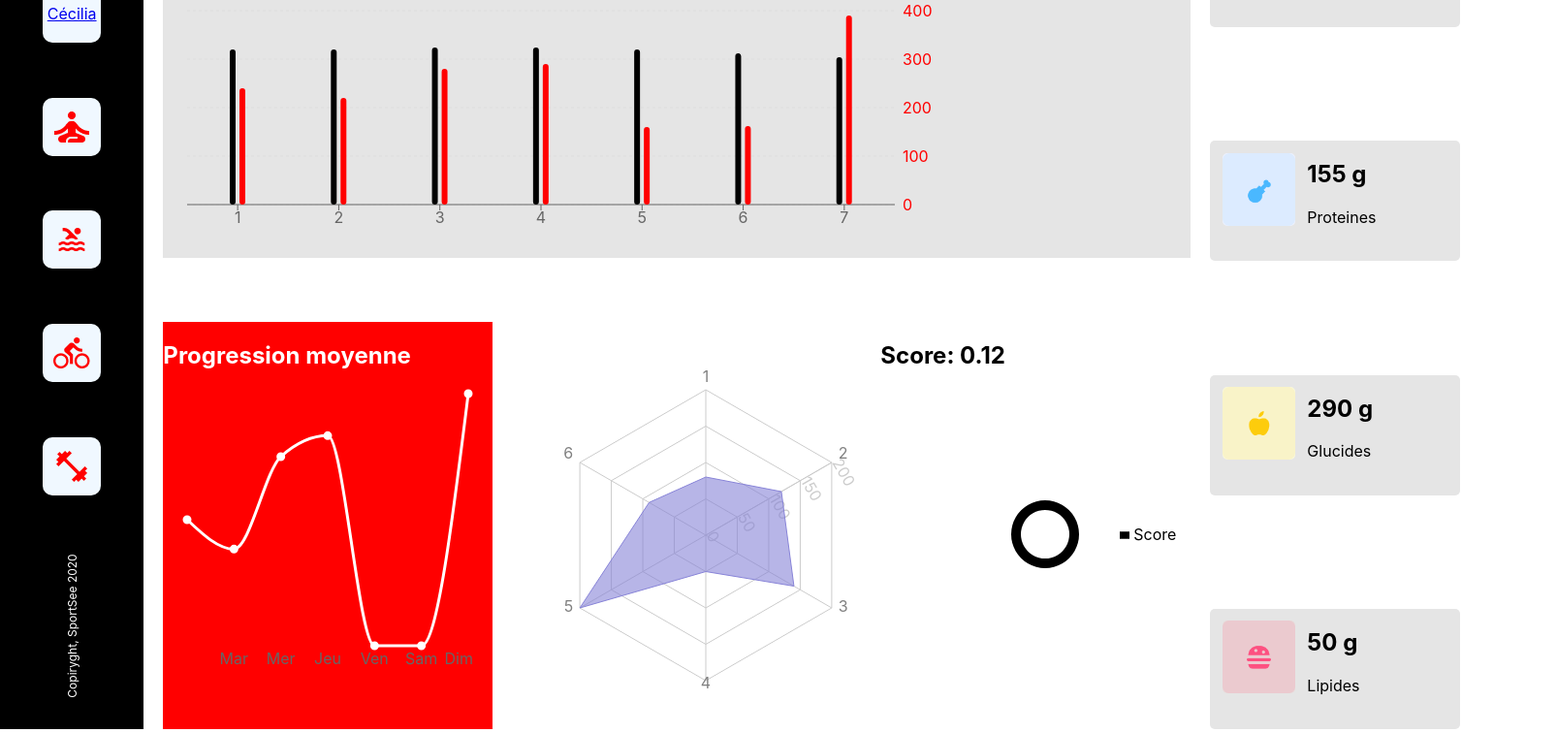
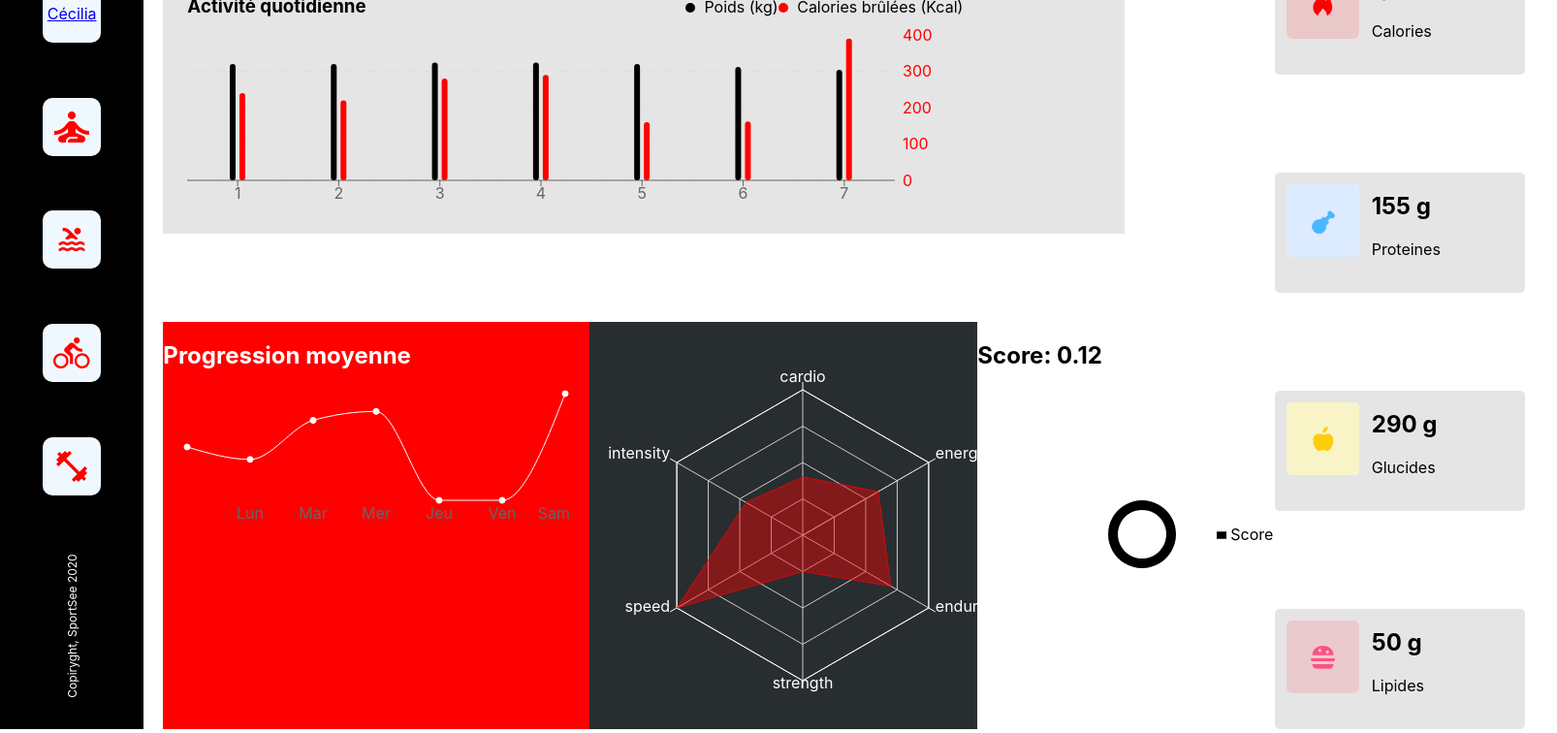
Before and after one commit to abaddon101/Project-12-SportSee, a React (Create React App) app: page /dashboard/12 in a window 1280 px wide. Shown: the part 343-1099 px from the top of the page at 97% size, 1606 px wide, since content can reach past the window. Built offline with nearby package versions, Linux system fonts and the light colour scheme.

Commit message:
mep stylisation component spider

```diff
--- a/src/components/dashboard/dashboardComponents/activities-container/Activities.tsx
+++ b/src/components/dashboard/dashboardComponents/activities-container/Activities.tsx
@@ -24,7 +24,7 @@ function formatCalories(value: number) {
 function Activities({ userActivities }: { userActivities: UserActivities }) {
   return (
     <article className="activities-container">
-      <BarChart width={800} height={300} data={userActivities.sessions}>
+      <BarChart width={800} height={250} data={userActivities.sessions}>
         <CartesianGrid
           stroke="#dddddd"
           strokeDasharray="3 3"
--- a/src/components/dashboard/dashboardComponents/activities-container/style.scss
+++ b/src/components/dashboard/dashboardComponents/activities-container/style.scss
@@ -9,6 +9,7 @@
 .activities-container {
   background-color: #e5e5e5;
   margin: 20px;
+  width: 85%;
 }
 .recharts-wrapper {
   margin: 20px;
@@ -22,7 +23,6 @@
 .legend-header {
   display: flex;
   justify-content: space-between;
-
 }
 
 .legend-icon-black {
--- a/src/components/dashboard/dashboardComponents/dashboard-Parent/style.scss
+++ b/src/components/dashboard/dashboardComponents/dashboard-Parent/style.scss
@@ -1,9 +1,8 @@
 // Parent
 .dashboard {
   display: flex;
-  width: 100%;
-
   flex-direction: row;
+  justify-content: space-between;
 }
 
 // dashboard principale
@@ -11,6 +10,7 @@
   display: flex;
   flex-direction: column;
   justify-content: space-between;
+  width: 80%;
 }
 
 .progression-container {
--- a/src/components/dashboard/dashboardComponents/nutrition-container/style.scss
+++ b/src/components/dashboard/dashboardComponents/nutrition-container/style.scss
@@ -2,7 +2,8 @@
   display: flex;
   flex-direction: column;
   justify-content: space-between;
-  margin-top: 152px;
+  margin-top: 201px;
+  width: 20%;
 }
 .nutrition-container {
   height: 124px;
--- a/src/components/dashboard/dashboardComponents/progression-container/Spider/Spider.tsx
+++ b/src/components/dashboard/dashboardComponents/progression-container/Spider/Spider.tsx
@@ -8,23 +8,42 @@ import {
   ResponsiveContainer,
 } from "recharts";
 
+import "./style.scss";
+
 interface SpiderProps {
   data: { value: number; kind: number }[];
 }
 
 const Spider: React.FC<SpiderProps> = ({ data }) => {
+  const kindLabels: { [key: number]: string } = {
+    1: "cardio",
+    2: "energy",
+    3: "endurance",
+    4: "strength",
+    5: "speed",
+    6: "intensity",
+  };
+
   return (
-    <article className="spider-container">
+    <article
+      className="spider-container"
+      style={{ backgroundColor: "rgba(40, 45, 48, 1)" }}
+    >
       <ResponsiveContainer width={400} height={400}>
         <RadarChart outerRadius={150} data={data}>
-          <PolarGrid />
-          <PolarAngleAxis dataKey="kind" />
+          <PolarGrid  />
+          <PolarAngleAxis
+            dataKey="kind"
+            stroke="rgba(255, 255, 255, 1)"
+            tick={{ fill: "rgba(255, 255, 255, 1)" }}
+            tickFormatter={(value) => kindLabels[value] }
+          />
           <PolarRadiusAxis angle={30} domain={[0, 200]} />
           <Radar
             name="Performance"
             dataKey="value"
-            stroke="#8884d8"
-            fill="#8884d8"
+            stroke="rgba(255, 1, 1, 0.7)"
+            fill="rgba(255, 1, 1, 0.7)"
             fillOpacity={0.6}
           />
         </RadarChart>
--- /dev/null
+++ b/src/components/dashboard/dashboardComponents/progression-container/Spider/style.scss
@@ -0,0 +1,3 @@
+.recharts-polar-radius-axis-tick-value {
+  display: none;
+}
--- a/src/components/dashboard/dashboardComponents/progression-container/average-duration-session/Average.tsx
+++ b/src/components/dashboard/dashboardComponents/progression-container/average-duration-session/Average.tsx
@@ -11,10 +11,12 @@ import UserProgression from "../../../../../Classes/UserProgression";
 import "./style.scss";
 
 function Average({ userProgression }: { userProgression: UserProgression }) {
-  const dayOfWeek = ["Dim", "Lun", "Mar", "Mer", "Jeu", "Ven", "Sam"];
-
   const formatDayOfWeek = (value: number) => {
-    return dayOfWeek[value % 7];
+    const daysOfWeek = ["Dim", "Lun", "Mar", "Mer", "Jeu", "Ven", "Sam"];
+    const adjustedValue = (value - 1 + daysOfWeek.length) % daysOfWeek.length;
+    console.log("Value:", value, "Adjusted Index:", adjustedValue);
+    console.log(userProgression.sessions);
+    return daysOfWeek[adjustedValue];
   };
 
   const renderTooltipContent = (data: any) => {
@@ -22,7 +24,7 @@ function Average({ userProgression }: { userProgression: UserProgression }) {
       const { value } = data.payload[0];
       return (
         <div>
-          <p>Séance : {value} minutes</p>
+          <p> {value} minutes</p>
         </div>
       );
     }
@@ -38,7 +40,7 @@ function Average({ userProgression }: { userProgression: UserProgression }) {
       }}
     >
       <h2>Progression moyenne</h2>
-      <LineChart width={300} height={300} data={userProgression.sessions}>
+      <LineChart width={400} height={150} data={userProgression.sessions}>
         <CartesianGrid strokeDasharray="3 3" display="none" />
         <XAxis
           dataKey="day"
@@ -52,7 +54,7 @@ function Average({ userProgression }: { userProgression: UserProgression }) {
           type="monotone"
           dataKey="sessionLength"
           stroke="white"
-          strokeWidth={3}
+          strokeWidth={1}
           activeDot={{ r: 8 }}
         />
       </LineChart>
--- a/src/components/dashboard/dashboardComponents/progression-container/average-duration-session/style.scss
+++ b/src/components/dashboard/dashboardComponents/progression-container/average-duration-session/style.scss
@@ -1,3 +1,3 @@
-#average-container {
-  background-color: red;
-}
+// #average-container {
+//   background-color: red;
+// }
```
